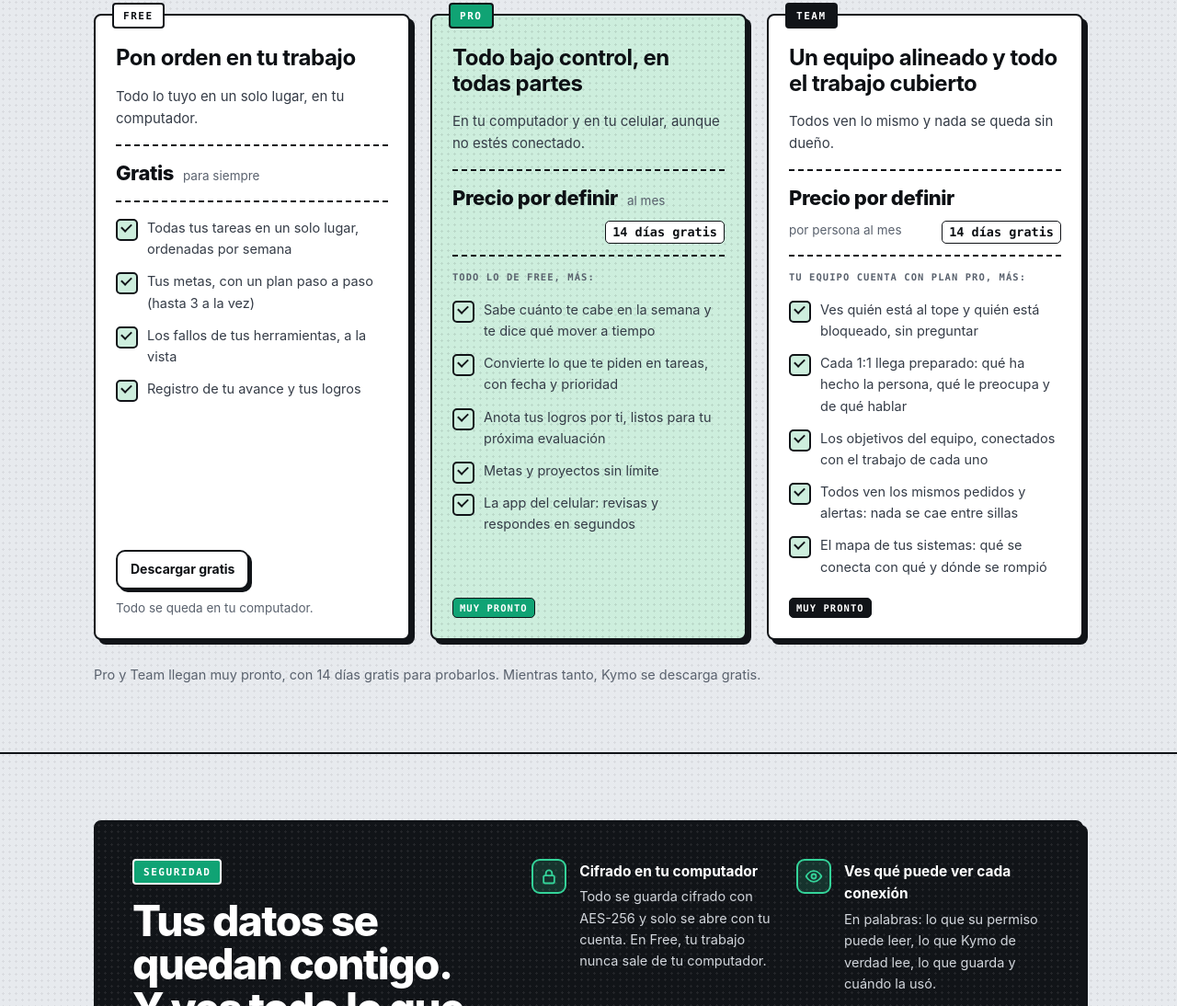
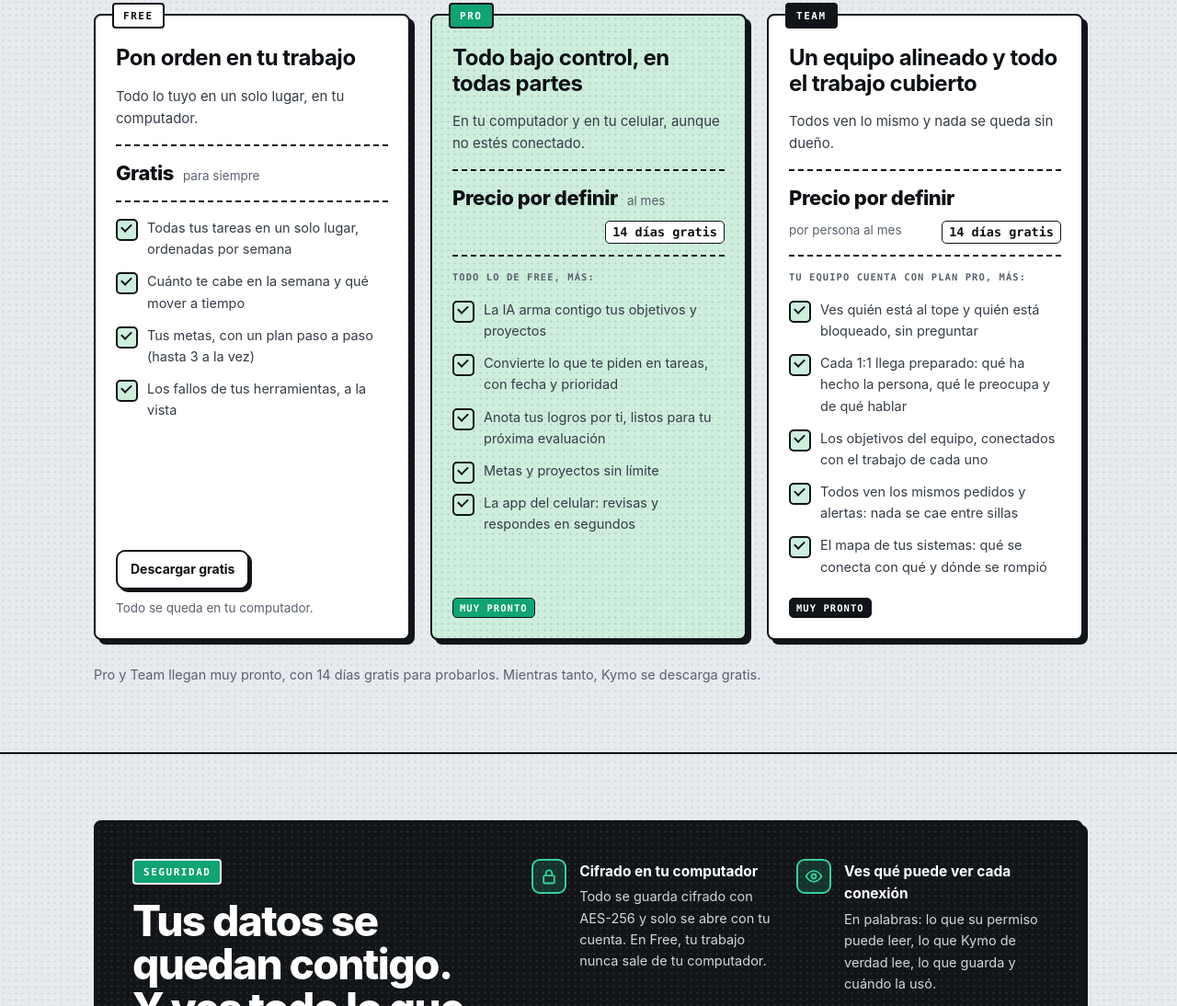
Before and after one commit to guildmaster-app/releases, a plain HTML site: page index.html in a window 1280 px wide. Shown: the part 9157-10251 px from the top of the page at 92% size. Drawn offline with Linux system fonts and the light colour scheme; no server answers.

Commit message:
Planes: los mismos puntos que la app (cuánto te cabe y qué mover en Free; la IA arma objetivos y proyectos en Pro)
Co-Authored-By: Claude Opus 5.5 <noreply@anthropic.com>

```diff
--- a/index.html
+++ b/index.html
@@ -658,9 +658,9 @@
         <div class="price"><b>Gratis</b><span>para siempre</span></div>
         <ul class="ticks">
           <li>Todas tus tareas en un solo lugar, ordenadas por semana</li>
+          <li>Cuánto te cabe en la semana y qué mover a tiempo</li>
           <li>Tus metas, con un plan paso a paso (hasta 3 a la vez)</li>
           <li>Los fallos de tus herramientas, a la vista</li>
-          <li>Registro de tu avance y tus logros</li>
         </ul>
         <div class="foot"><a class="btn" href="#descargar">Descargar gratis</a><span class="meta">Todo se queda en tu computador.</span></div>
       </div>
@@ -671,7 +671,7 @@
         <div class="price"><b>Precio por definir</b><span>al mes</span><span class="chip">14 días gratis</span></div>
         <div class="adds">Todo lo de Free, más:</div>
         <ul class="ticks">
-          <li>Sabe cuánto te cabe en la semana y te dice qué mover a tiempo</li>
+          <li>La IA arma contigo tus objetivos y proyectos</li>
           <li>Convierte lo que te piden en tareas, con fecha y prioridad</li>
           <li>Anota tus logros por ti, listos para tu próxima evaluación</li>
           <li>Metas y proyectos sin límite</li>
```
